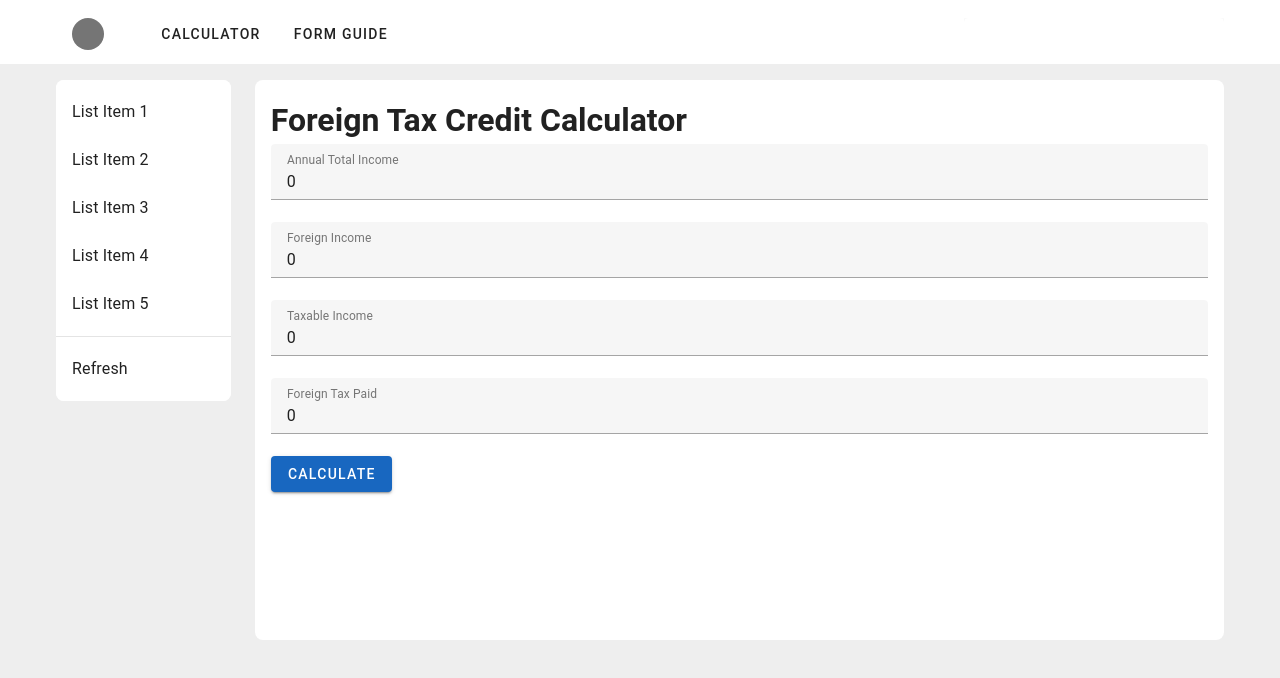
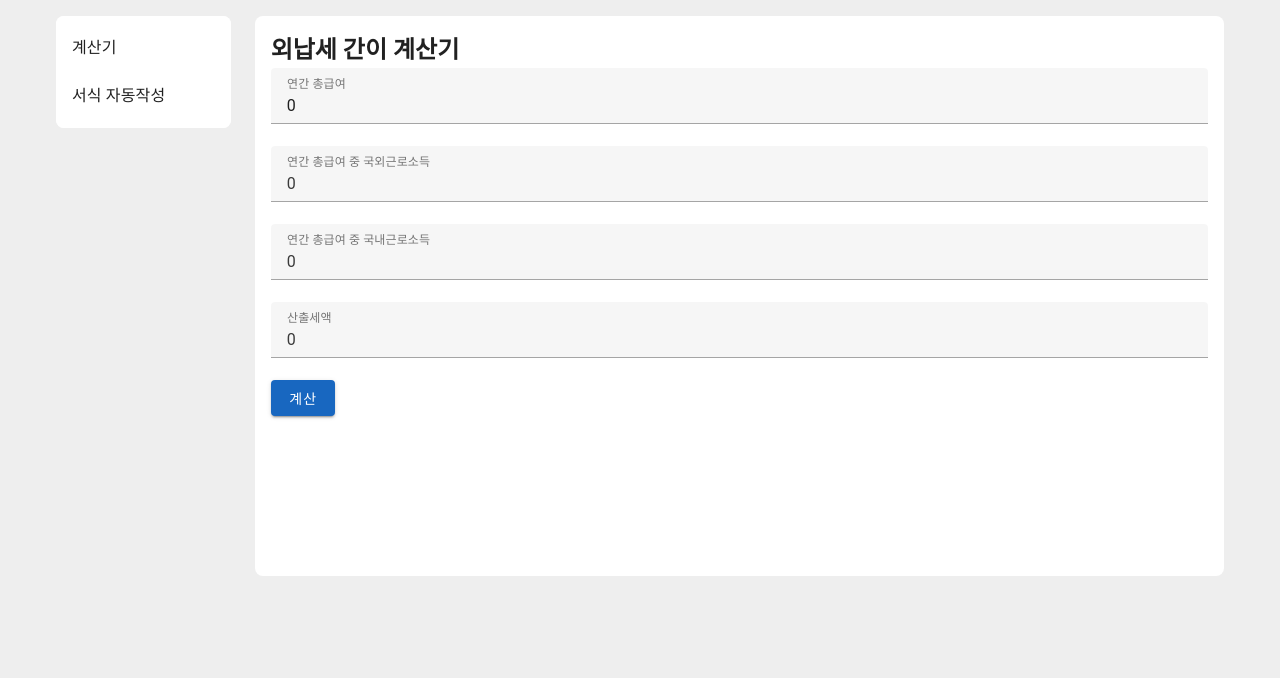
Before and after one commit to monguriman/kr-tax, a Vue app: page / in a window 1280 px wide. Shown: the top 678 px of the page. Built offline with nearby package versions, Linux system fonts and the light colour scheme.

Commit message:
계산양식 기본 폼 작성

```diff
--- a/public/index.html
+++ b/public/index.html
@@ -1,15 +1,19 @@
 <!DOCTYPE html>
 <html lang="">
   <head>
-    <meta charset="utf-8">
-    <meta http-equiv="X-UA-Compatible" content="IE=edge">
-    <meta name="viewport" content="width=device-width,initial-scale=1.0">
-    <link rel="icon" href="<%= BASE_URL %>favicon.ico">
+    <meta charset="utf-8" />
+    <meta http-equiv="X-UA-Compatible" content="IE=edge" />
+    <meta name="viewport" content="width=device-width,initial-scale=1.0" />
+    <link rel="icon" href="<%= BASE_URL %>favicon.ico" />
     <title><%= htmlWebpackPlugin.options.title %></title>
   </head>
   <body>
     <noscript>
-      <strong>We're sorry but <%= htmlWebpackPlugin.options.title %> doesn't work properly without JavaScript enabled. Please enable it to continue.</strong>
+      <strong
+        >We're sorry but <%= htmlWebpackPlugin.options.title %> doesn't work
+        properly without JavaScript enabled. Please enable it to
+        continue.</strong
+      >
     </noscript>
     <div id="app"></div>
     <!-- built files will be auto injected -->
--- a/src/App.vue
+++ b/src/App.vue
@@ -1,21 +1,18 @@
 <template>
   <div>
     <v-app>
-      <LayoutForm>
-
-      </LayoutForm>
-
+      <LayoutForm />
     </v-app>
   </div>
 </template>
 
 <script>
-import LayoutForm from './views/LayoutForm.vue';
+import LayoutForm from "./views/LayoutForm.vue";
 
 export default {
-  name: 'App',
+  name: "App",
   components: {
     LayoutForm,
-  }
-}
+  },
+};
 </script>
--- a/src/components/TaxCalculator.vue
+++ b/src/components/TaxCalculator.vue
@@ -1,70 +1,103 @@
 <template>
   <div>
     <v-container>
-      <h1>Foreign Tax Credit Calculator</h1>
+      <h2>외납세 간이 계산기</h2>
       <v-form @submit.prevent="calculateForeignTaxCredit">
         <v-text-field
-          v-model="annualIncome"
-          label="Annual Total Income"
+          v-model.lazy="annualIncome"
+          label="연간 총급여"
           type="number"
           required
+          @input="validateInput"
         ></v-text-field>
         <v-text-field
           v-model="foreignIncome"
-          label="Foreign Income"
+          label="연간 총급여 중 국외근로소득"
           type="number"
           required
-        ></v-text-field>
+          ><div v-if="foreignIncome < 0" class="error-text">
+            <span>음수는 입력할 수 없습니다.</span>
+          </div></v-text-field
+        >
         <v-text-field
-          v-model="taxableIncome"
-          label="Taxable Income"
+          v-model="koreanIncome"
+          label="연간 총급여 중 국내근로소득"
           type="number"
           required
-        ></v-text-field>
+          ><div v-if="koreanIncome < 0" class="error-text">
+            <span>음수는 입력할 수 없습니다.</span>
+          </div></v-text-field
+        >
         <v-text-field
-          v-model="foreignTaxPaid"
-          label="Foreign Tax Paid"
+          v-model="calculatedTax"
+          label="산출세액"
           type="number"
           required
-        ></v-text-field>
-        <v-btn type="submit" color="primary">Calculate</v-btn>
+          ><div v-if="calculatedTax < 0" class="error-text">
+            <span>음수는 입력할 수 없습니다.</span>
+          </div></v-text-field
+        >
+        <v-btn type="submit" color="primary">계산</v-btn>
       </v-form>
       <div v-if="foreignTaxCredit !== null">
-        <h2>Foreign Tax Credit:</h2>
+        <h2>외국납부세액공제 적용 가능액</h2>
         <p>
-          Calculation: ({{ taxableIncome }} / {{ annualIncome }}) * {{ foreignIncome }} = {{ foreignTaxCredit }}
+          Calculation: {{ calculatedTax }} / {{ annualIncome }} *
+          {{ foreignIncome }} = {{ foreignTaxCredit }}
         </p>
       </div>
     </v-container>
   </div>
 </template>
-
 <script>
 export default {
   data() {
     return {
       annualIncome: 0,
       foreignIncome: 0,
-      taxableIncome: 0,
-      foreignTaxPaid: 0,
+      calculatedTax: 0,
       foreignTaxCredit: null,
     };
   },
+  computed: {
+    koreanIncome: {
+      get() {
+        return this.annualIncome - this.foreignIncome;
+      },
+      set(value) {
+        this.foreignIncome = this.annualIncome - value;
+      },
+    },
+  },
   methods: {
     calculateForeignTaxCredit() {
-      if (
-        this.annualIncome &&
-        this.foreignIncome &&
-        this.taxableIncome &&
-        this.foreignTaxPaid
-      ) {
+      if (this.annualIncome && this.foreignIncome && this.calculatedTax) {
         const foreignTaxCredit =
-          (this.taxableIncome / this.annualIncome) * this.foreignIncome;
+          (this.calculatedTax / this.annualIncome) * this.foreignIncome;
         this.foreignTaxCredit = foreignTaxCredit.toFixed(2);
       } else {
         this.foreignTaxCredit = null;
       }
     },
+    validateInput(event) {
+      const regex = /^[0-9]*$/;
+      if (!regex.test(event.target.value)) {
+        event.target.value = event.target.value.slice(0, -1);
+      } else {
+        event.target.value = parseInt(event.target.value).toString(); // 숫자로 변환하여 다시 문자열로 반환합니다.
+      }
+    },
   },
 };
 </script>
+
+<style scoped>
+.error-text {
+  color: #d32f2f;
+  font-weight: 900;
+  font-size: 0.7em;
+  position: absolute;
+  right: 0;
+  top: 0;
+}
+</style>
--- a/src/views/LayoutForm.vue
+++ b/src/views/LayoutForm.vue
@@ -1,39 +1,13 @@
 <template>
   <v-app id="inspire">
-    <v-app-bar flat>
-      <v-container class="fill-height d-flex align-center">
-        <v-avatar class="me-10 ms-4" color="grey-darken-1" size="32"></v-avatar>
-
-        <v-btn v-for="link in links" :key="link" variant="text">
-          {{ link }}
-        </v-btn>
-
-        <v-spacer></v-spacer>
-
-        <v-responsive max-width="260">
-          <v-text-field
-            density="compact"
-            hide-details
-            variant="solo"
-          ></v-text-field>
-        </v-responsive>
-      </v-container>
-    </v-app-bar>
-
     <v-main class="bg-grey-lighten-3">
       <v-container>
         <v-row>
           <v-col cols="2">
             <v-sheet rounded="lg">
               <v-list rounded="lg">
-                <v-list-item v-for="n in 5" :key="n" link>
-                  <v-list-item-title> List Item {{ n }} </v-list-item-title>
-                </v-list-item>
-
-                <v-divider class="my-2"></v-divider>
-
-                <v-list-item link color="grey-lighten-4">
-                  <v-list-item-title> Refresh </v-list-item-title>
+                <v-list-item v-for="menu in menus" :key="menu" link>
+                  <v-list-item-title> {{ menu }} </v-list-item-title>
                 </v-list-item>
               </v-list>
             </v-sheet>
@@ -51,14 +25,19 @@
 </template>
 
 <script>
-import TaxCalculator from '@/components/TaxCalculator.vue';
+import TaxCalculator from "@/components/TaxCalculator.vue";
 export default {
   components: { TaxCalculator },
   props: {
     links: {
       type: Array,
-      default: () => ['Calculator', 'Form Guide'],
+      default: () => ["Calculator", "Form Guide"],
     },
+  },
+  data() {
+    return {
+      menus: ["계산기", "서식 자동작성"],
+    };
   },
 };
 </script>
```
Also changed, not shown: src/components/FormMaker.vue (added).
